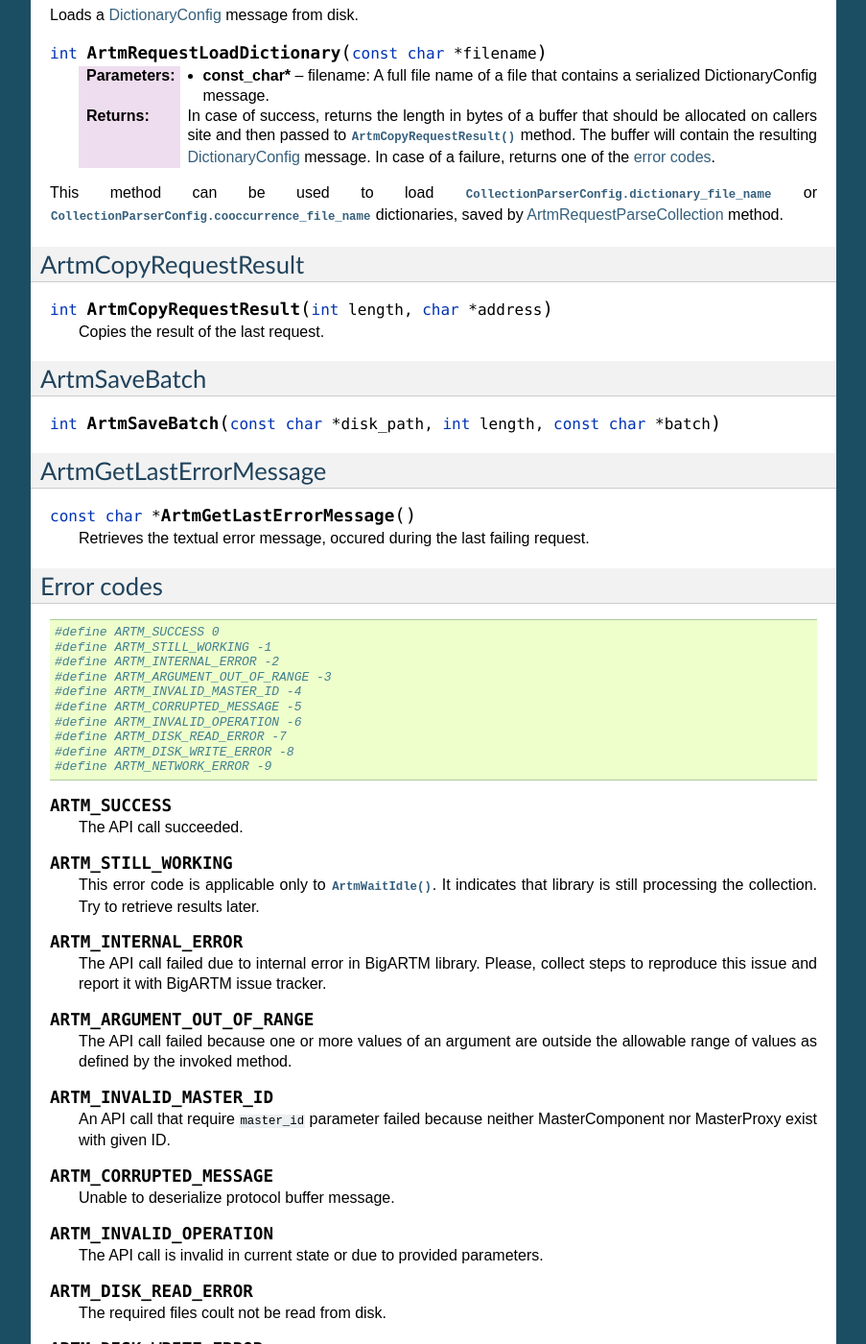
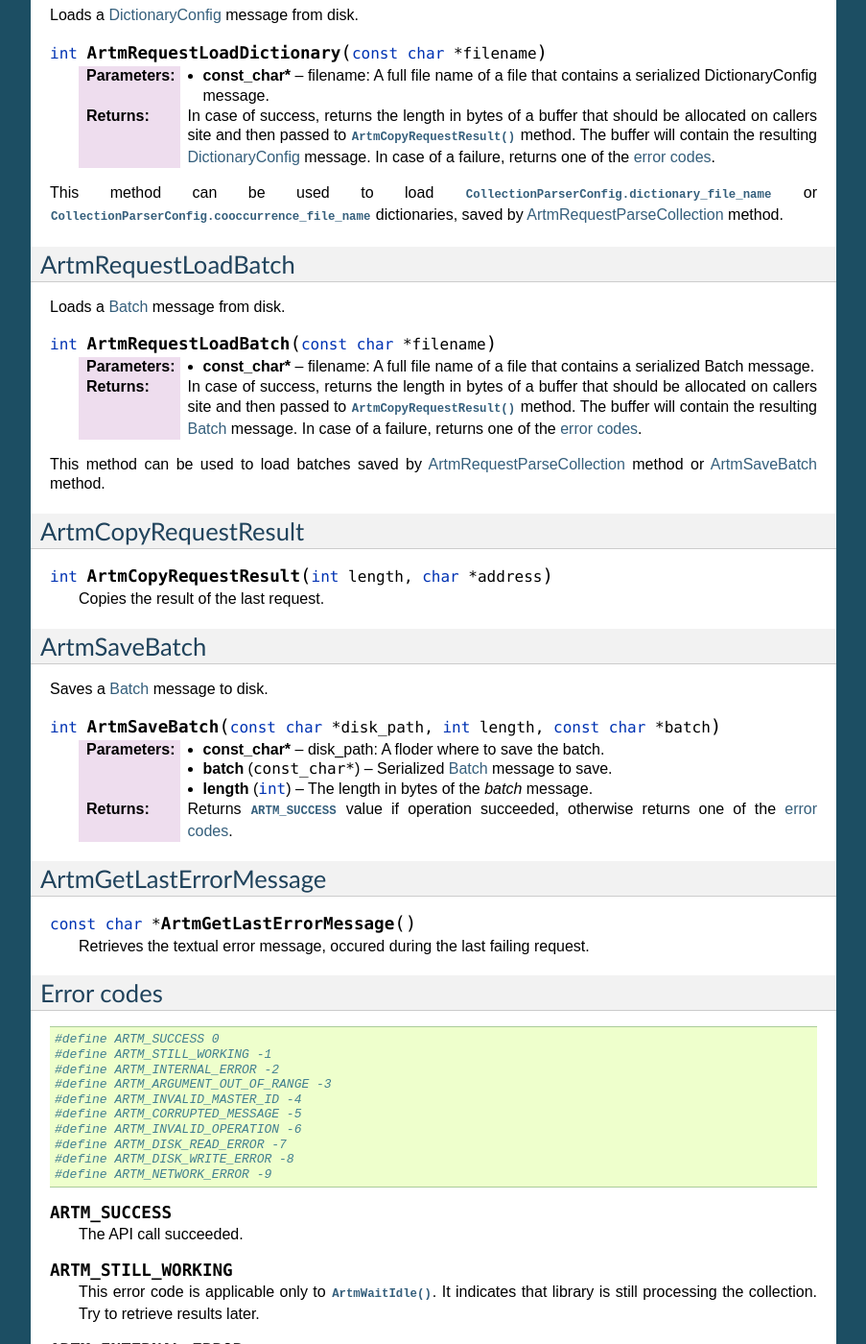
Before and after one commit to bigartm/bigartm, a Sphinx documentation site: the page built from docs/ref/c_interface.txt, in a window 1280 px wide and 1400 px high, scrolled down 8166 px. Shown: the whole window at 96% size, without its empty margins (198-1101 px from the left). Built offline with Sphinx 7.4.7, drawn with Linux system fonts in a browser that asks for light colours; formulas are drawn with MathJax 3.

Commit message:
Implement ArtmLoadBatch() to load batches from disk

```diff
--- a/docs/ref/c_interface.txt
+++ b/docs/ref/c_interface.txt
@@ -527,6 +527,26 @@
 This method can be used to load  :attr:`CollectionParserConfig.dictionary_file_name` or :attr:`CollectionParserConfig.cooccurrence_file_name` dictionaries,
 saved by :ref:`ArtmRequestParseCollection` method.
 
+.. _ArtmRequestLoadBatch:
+
+ArtmRequestLoadBatch
+--------------------
+
+Loads a :ref:`Batch` message from disk.
+
+.. c:function::  int ArtmRequestLoadBatch(const char* filename)
+
+   :param const_char*: filename:
+            A full file name of a file that contains a serialized Batch message.
+
+   :return: In case of success, returns the length in bytes of a buffer that should be allocated on callers site
+            and then passed to :c:func:`ArtmCopyRequestResult` method.
+            The buffer will contain the resulting :ref:`Batch` message.
+            In case of a failure, returns one of the :ref:`error codes <error-codes>`.
+
+This method can be used to load batches saved by :ref:`ArtmRequestParseCollection` method or :ref:`ArtmSaveBatch` method.
+
+.. _ArtmCopyRequestResult:
 
 ArtmCopyRequestResult
 ---------------------
@@ -535,11 +555,25 @@
 
    Copies the result of the last request.
 
+.. _ArtmSaveBatch:
 
 ArtmSaveBatch
 -------------
 
+Saves a :ref:`Batch` message to disk.
+
 .. c:function::  int ArtmSaveBatch(const char* disk_path, int length, const char* batch)
+
+   :param const_char*: disk_path:
+            A floder where to save the batch.
+
+   :param const_char* batch:
+            Serialized :ref:`Batch` message to save.
+
+   :param int length: The length in bytes of the *batch* message.
+
+   :return: Returns :c:macro:`ARTM_SUCCESS` value if operation succeeded,
+            otherwise returns one of the :ref:`error codes <error-codes>`.
 
 
 ArtmGetLastErrorMessage
--- a/docs/ref/cpp_interface.txt
+++ b/docs/ref/cpp_interface.txt
@@ -190,6 +190,11 @@
    Loads the :ref:`DictionaryConfig` message from a specific file on disk.
    *filename* must represent full disk path to the dictionary file.
 
+.. cpp:function:: std::shared_ptr<Batch> LoadBatch(const std::string& filename)
+
+   Loads the :ref:`Batch` message from a specific file on disk.
+   *filename* must represent full disk path to the batch file, including *.batch* extention.
+
 .. cpp:function:: std::shared_ptr<DictionaryConfig> ParseCollection(const CollectionParserConfig& config)
 
    Parses a text collection as defined by :ref:`CollectionParserConfig` message.
--- a/docs/ref/python_interface.txt
+++ b/docs/ref/python_interface.txt
@@ -48,6 +48,12 @@
       Loads a :ref:`DictionaryConfig` from the file, defined by *full_filename* argument.
 
       For more information refer to :c:func:`ArtmRequestLoadDictionary`.
+
+   .. py:method:: LoadBatch(full_filename)
+
+      Loads a :ref:`Batch` from the file, defined by *full_filename* argument.
+
+      For more information refer to :c:func:`ArtmRequestLoadBatch`.
 
    .. py:method:: ParseCollectionOrLoadDictionary(docword_file_path, vocab_file_path, target_folder)
 
```
Also changed, not shown: 13 other files.
